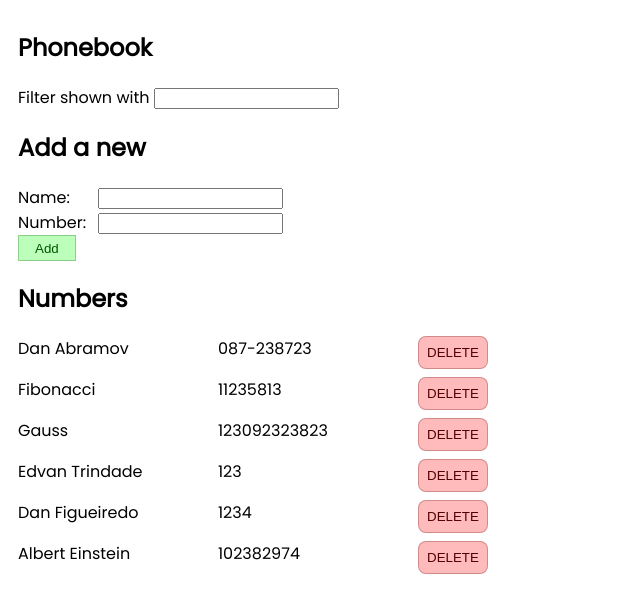
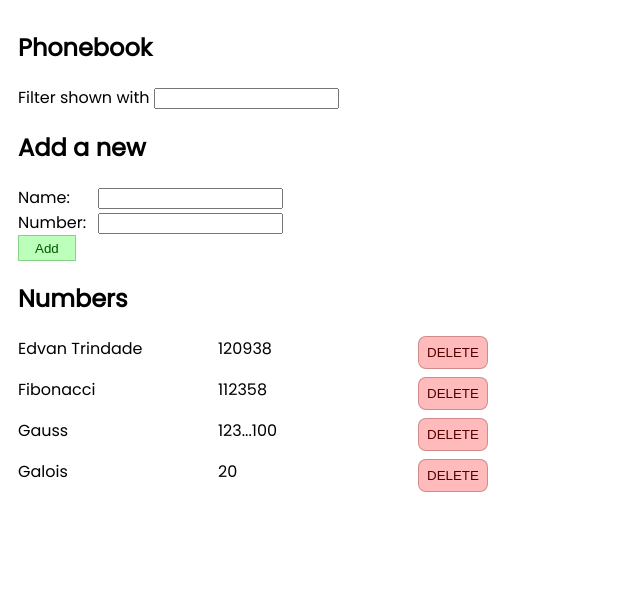
Before and after one commit to e3ttt/fullstack-open, a React (Create React App) app in the folder part2/phonebook/: page / in a window 1280 px wide. Shown: the top 612 px of the page, without its empty margins (0-640 px from the left). Built offline with nearby package versions, Linux system fonts and the light colour scheme; data requests are answered from the project's data file.

Commit message:
Finished exercise 2.20

```diff
--- a/part2/phonebook/db.json
+++ b/part2/phonebook/db.json
@@ -1,34 +1,24 @@
 {
   "persons": [
     {
-      "name": "Dan Abramov",
-      "number": "087-238723",
+      "name": "Edvan Trindade",
+      "number": "120938",
       "id": 3
     },
     {
       "name": "Fibonacci",
-      "number": "11235813",
+      "number": "112358",
+      "id": 4
+    },
+    {
+      "name": "Gauss",
+      "number": "123...100",
       "id": 5
     },
     {
-      "name": "Gauss",
-      "number": "123092323823",
+      "name": "Galois",
+      "number": "20",
       "id": 6
-    },
-    {
-      "name": "Edvan Trindade",
-      "number": "123",
-      "id": 7
-    },
-    {
-      "name": "Dan Figueiredo",
-      "number": "1234",
-      "id": 8
-    },
-    {
-      "name": "Albert Einstein",
-      "number": "102382974",
-      "id": 10
     }
   ]
 }
--- a/part2/phonebook/src/App.js
+++ b/part2/phonebook/src/App.js
@@ -34,14 +34,27 @@ const App = () => {
   };
 
   const handleDelete = id => {
+    const backupPerson = persons.find(p => p.id === id);
     personService
       .remove(id)
+      .catch(() => {
+        setMessage({
+          type: 'error',
+          content: `Information of ${backupPerson.name} has already been removed from server`,
+        });
+        setTimeout(() => {
+          setMessage({ type: '', content: null });
+        }, 5000);
+      })
       .then(() => setPersons(persons.filter(p => p.id !== id)));
   };
 
   const handleSubmit = event => {
     event.preventDefault();
-    const personAlreadyInPhonebook = persons.find(
+    personService.getAll().then(response => {
+      setPersons(response);
+
+      const personAlreadyInPhonebook = response.find(
         person => person.name === newName
       );
       if (personAlreadyInPhonebook) {
@@ -57,7 +70,9 @@ const App = () => {
             })
             .then(updatedPerson => {
               setPersons(
-              persons.map(p => (p.id !== updatedPerson.id ? p : updatedPerson))
+                response.map(p =>
+                  p.id !== updatedPerson.id ? p : updatedPerson
+                )
               );
 
               setMessage({
@@ -82,6 +97,7 @@ const App = () => {
       }
       setNewName('');
       setNewNumber('');
+    });
   };
 
   return (
```
Lines whose indentation alone changed are shown as unchanged.
